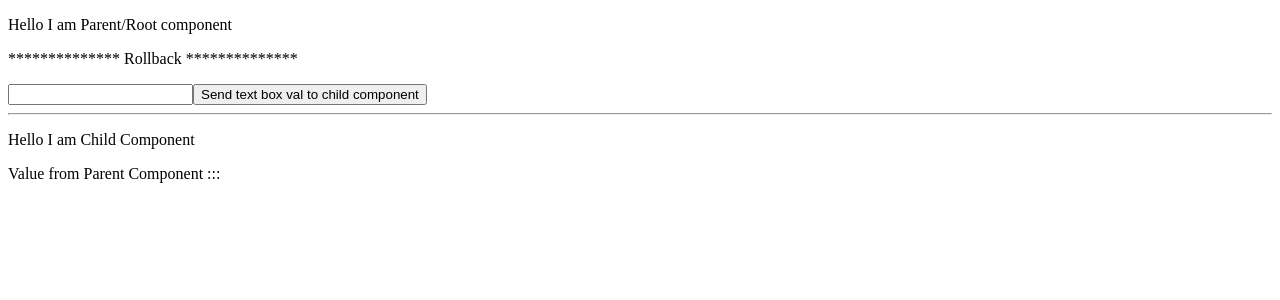
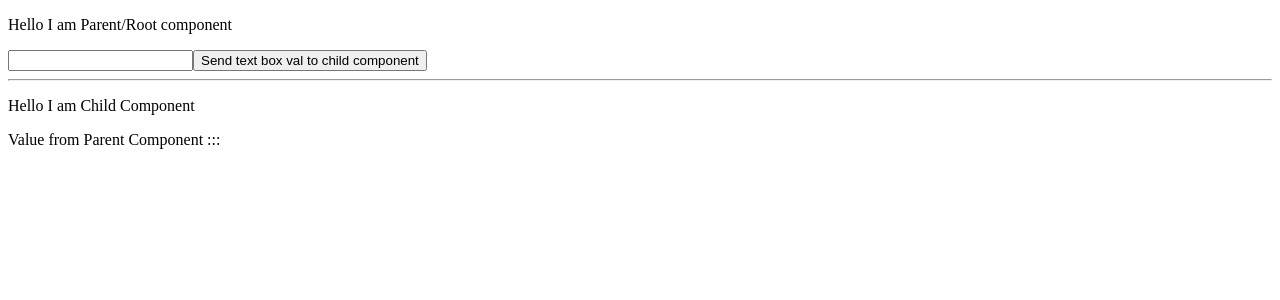
Before and after one commit to mastan33/angularpractice, an Angular app: page / in a window 1280 px wide. Shown: the top 300 px of the page. Built offline with nearby package versions, Linux system fonts and the light colour scheme.

Commit message:
Revert "for rollback test 03"
This reverts commit ff0a22982d309f2e8ed7822ba0c08fd98c9ec595.

```diff
--- a/src/app/app.component.html
+++ b/src/app/app.component.html
@@ -16,7 +16,6 @@
 
  <!-- Scenario 3-->
   <p>Hello I am Parent/Root component</p>
-  <p>************** Rollback **************</p>
  <input type="text" #templateRefVariable>
  <button (click)="passDatatoChildComponent(templateRefVariable.value)">Send text box val to child component</button>
   <hr>
```
